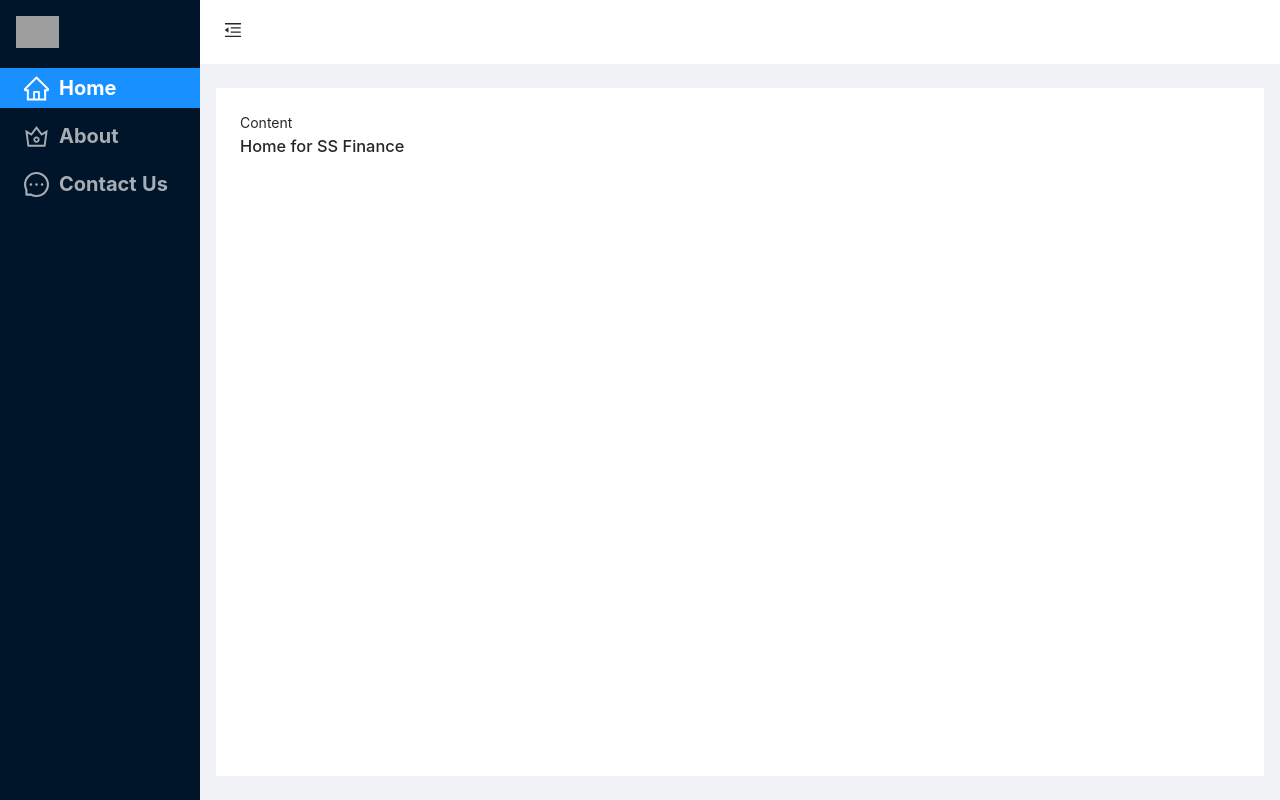
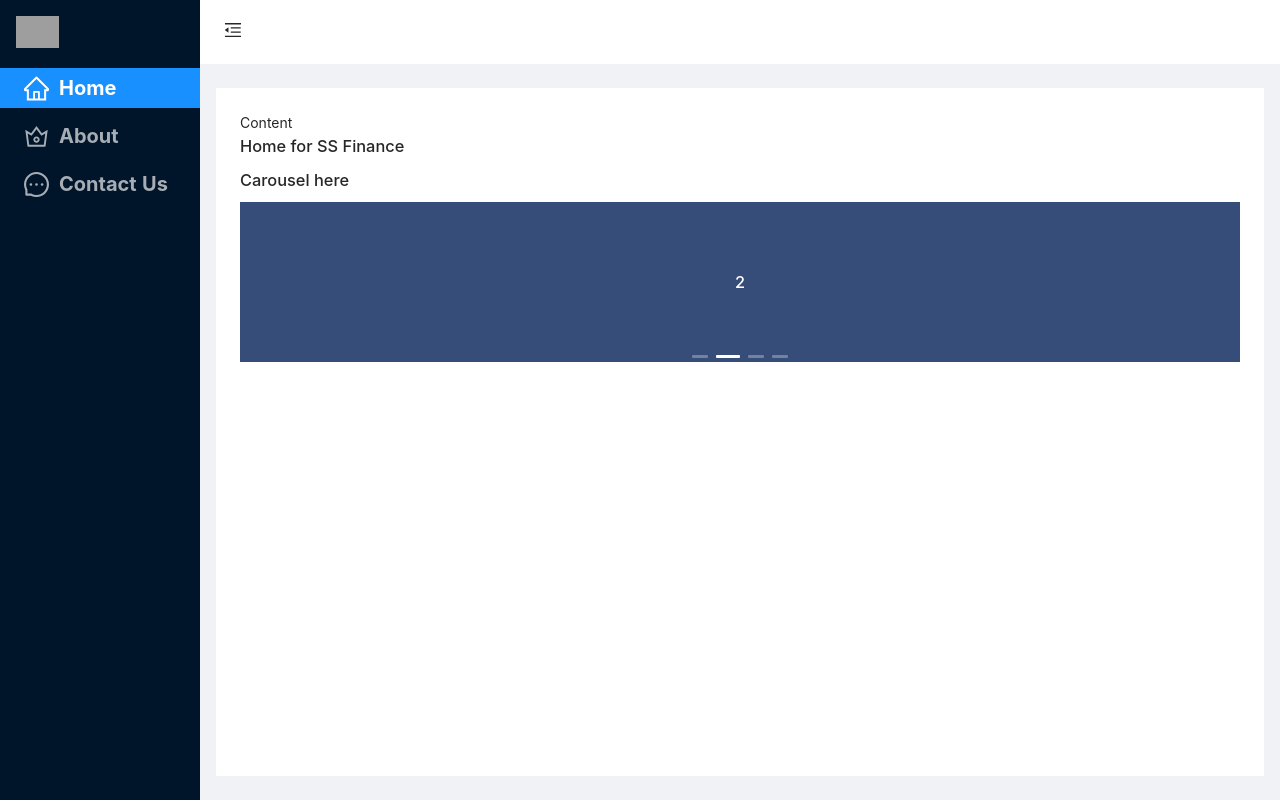
Before and after one commit to 1Canis-Lupus1/My-Finance-Website, a React (Create React App) app: page / in a window 1280 px wide. Built offline with nearby package versions, Linux system fonts and the light colour scheme; grey boxes are pictures that could not be loaded.

Commit message:
Carousel Added

```diff
--- a/src/components/Home.jsx
+++ b/src/components/Home.jsx
@@ -1,9 +1,33 @@
 import React from 'react'
+import { Carousel } from 'antd';
 
 function Home() {
+    const contentStyle = {
+  height: '160px',
+  color: '#fff',
+  lineHeight: '160px',
+  textAlign: 'center',
+  background: '#364d79',
+};
+
     return (
         <div>
             <h1>Home for SS Finance</h1>
+            <h3>Carousel here</h3>
+            <Carousel autoplay>
+    <div>
+      <h3 style={contentStyle}>1</h3>
+    </div>
+    <div>
+      <h3 style={contentStyle}>2</h3>
+    </div>
+    <div>
+      <h3 style={contentStyle}>3</h3>
+    </div>
+    <div>
+      <h3 style={contentStyle}>4</h3>
+    </div>
+  </Carousel>
         </div>
     )
 }
```
Also changed, not shown: 1 other file (tests, documents, lock files or other folders).
